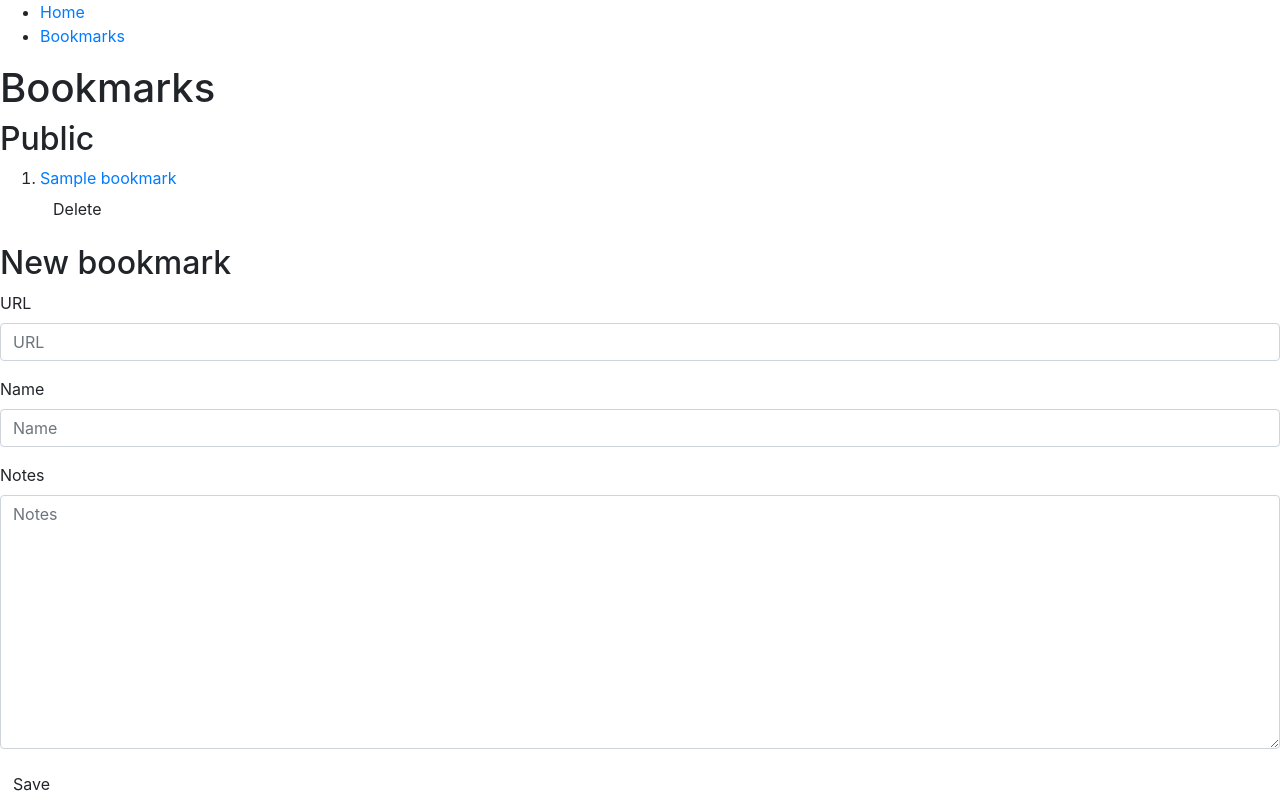
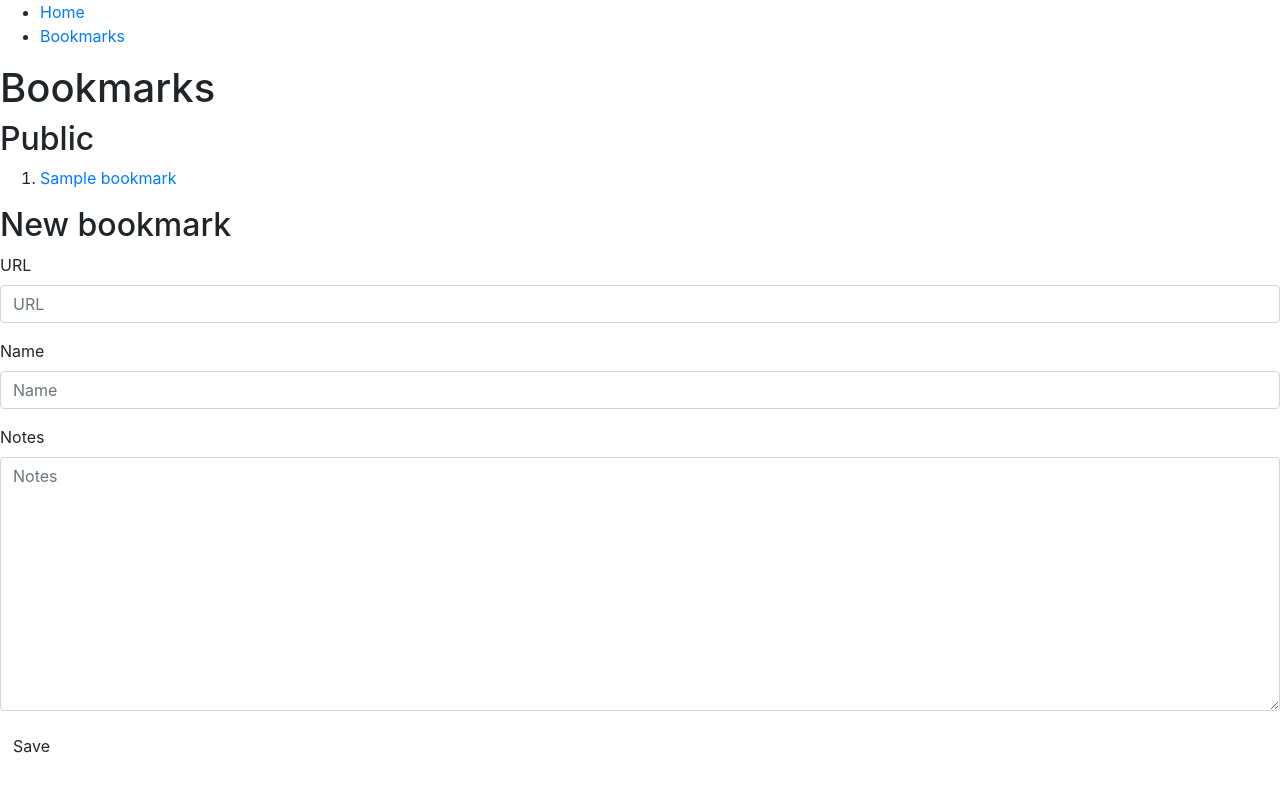
Before and after one commit to gakko1/djorg, a Django app: page /bookmarks/ in a window 1280 px wide. After the commit the page ends 753 px from the top, so only its background shows below. Run offline with Django 3.2, Linux system fonts and the light colour scheme; tables that the repository leaves empty hold one stand-in row (values such as "Sample post"); some libraries are stand-ins or nearby versions.

Commit message:
'sdjadf'

```diff
--- a/bookmarks/templates/bookmarks/index.html
+++ b/bookmarks/templates/bookmarks/index.html
@@ -9,10 +9,6 @@
 <ol>
   {% for bookmark in bookmarks %}
   <li><a href="{{ bookmark.url }}">{{ bookmark.name }}</a></li>
-  <form method="DELETE" class="bookmark-delete-form">
-    <input type="hidden" name="id" value="{{ bookmark.id }}" />
-    <button name="delete" type="submit" class="btn btn-default">Delete</button>
-  </form>
   {% endfor %}
 </ol>
 {% else %}
```
